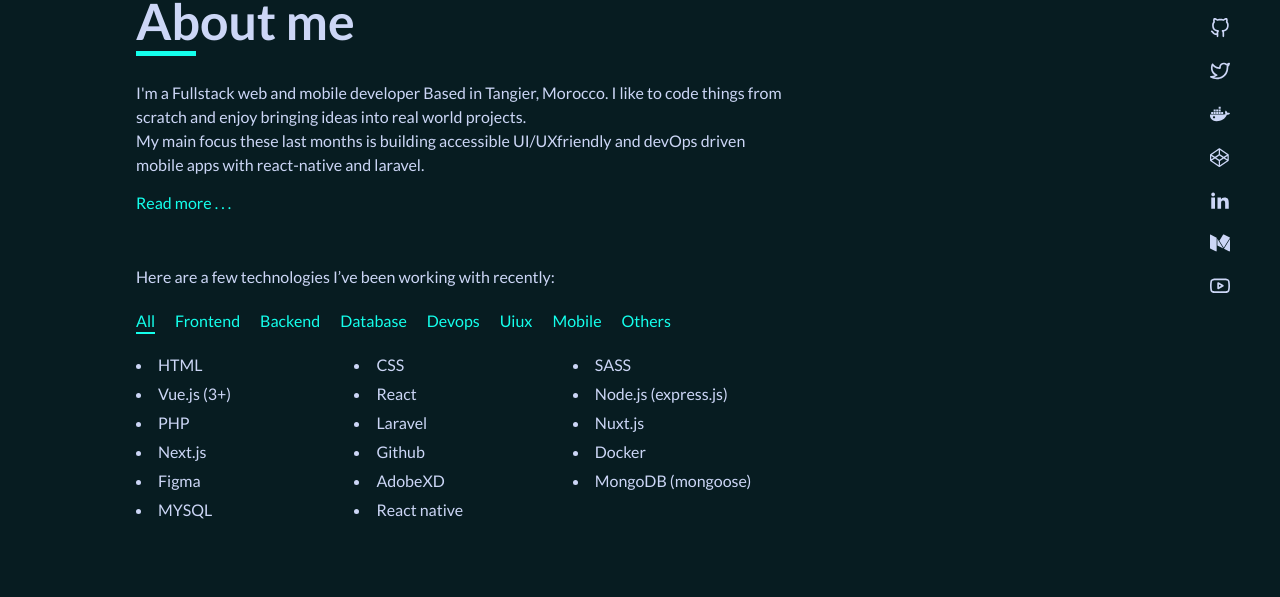
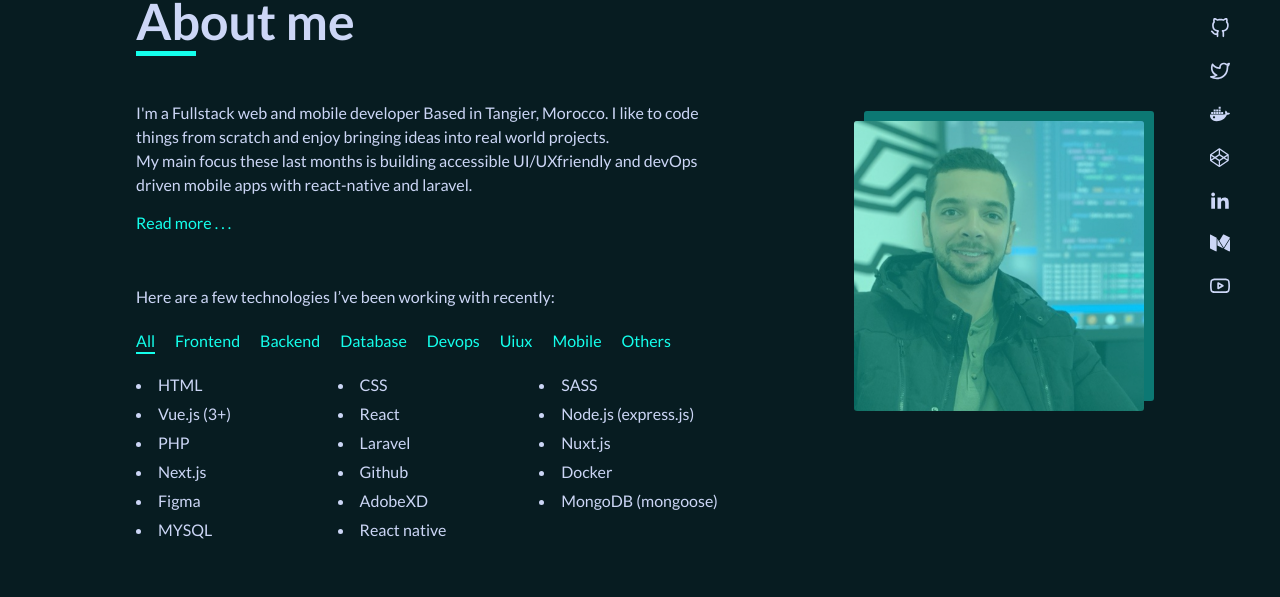
Before and after one commit to Hamzasehouli/myportfolio-nextjs, a Next.js app: page /about in a window 1280 px wide. Shown: the part 182-779 px from the top of the page. Built offline with nearby package versions, Linux system fonts and the light colour scheme.

Commit message:
Added my personal image, refactored and restyled the about page

```diff
--- a/components/BasePage.module.css
+++ b/components/BasePage.module.css
@@ -14,6 +14,6 @@
 }
 
 .description {
-  width: 65%;
+  width: 100%;
   margin-top: 3rem;
 }
--- /dev/null
+++ b/data/menu.js
@@ -0,0 +1,34 @@
+export const menu = [
+  {
+    id: "m1",
+    title: "all",
+  },
+  {
+    id: "m2",
+    title: "frontend",
+  },
+  {
+    id: "m3",
+    title: "backend",
+  },
+  {
+    id: "m4",
+    title: "database",
+  },
+  {
+    id: "m5",
+    title: "devops",
+  },
+  {
+    id: "m6",
+    title: "uiux",
+  },
+  {
+    id: "m7",
+    title: "mobile",
+  },
+  {
+    id: "m8",
+    title: "others",
+  },
+];
--- a/pages/about/index.js
+++ b/pages/about/index.js
@@ -2,47 +2,15 @@
 import BaseButton from "../../components/BaseButton";
 import { useState } from "react";
 import { TECHNOS as technos } from "../../data/techsList";
+import { menu } from "../../data/menu";
 import { MyStory } from "../../data/myStory";
 
 const About = function () {
   const [list, setList] = useState(technos);
   const [suite, setSuite] = useState(false);
   const [active, setActive] = useState("all");
-  const menu = [
-    {
-      id: "m1",
-      title: "all",
-    },
-    {
-      id: "m2",
-      title: "frontend",
-    },
-    {
-      id: "m3",
-      title: "backend",
-    },
-    {
-      id: "m4",
-      title: "database",
-    },
-    {
-      id: "m5",
-      title: "devops",
-    },
-    {
-      id: "m6",
-      title: "uiux",
-    },
-    {
-      id: "m7",
-      title: "mobile",
-    },
-    {
-      id: "m8",
-      title: "others",
-    },
-  ];
-  let markup = list.map((t) => (
+
+  const TechList = list.map((t) => (
     <li key={t.id}>
       <a target="_blank" className="links" href={t.link}>
         {t.title}
@@ -50,7 +18,7 @@
     </li>
   ));
 
-  const menuButton = menu.map((m) => (
+  const MenuButtons = menu.map((m) => (
     <li>
       <button
         key={m.id}
@@ -72,15 +40,21 @@
 
   return (
     <BasePage title="About me">
+      <section className="about-section">
+        <div style={{ width: "60%" }}>
           <div className="myself">
             <p>
-          I'm a Fullstack web and mobile developer Based in Tangier, Morocco. I
-          like to code things from scratch and enjoy bringing ideas into real
-          world projects.
+              I'm a Fullstack web and mobile developer Based in Tangier,
+              Morocco. I like to code things from scratch and enjoy bringing
+              ideas into real world projects.
               <br />
-          My main focus these last months is building accessible UI/UXfriendly
-          and devOps driven mobile apps with{" "}
-          <a className="links" target={"_blank"} href="https://reactnative.dev">
+              My main focus these last months is building accessible
+              UI/UXfriendly and devOps driven mobile apps with{" "}
+              <a
+                className="links"
+                target={"_blank"}
+                href="https://reactnative.dev"
+              >
                 react-native
               </a>{" "}
               and{" "}
@@ -106,10 +80,13 @@
           <p style={{ marginTop: "5rem" }}>
             Here are a few technologies I’ve been working with recently:
           </p>
-      <ul className="menu">{menuButton}</ul>
+          <ul className="menu">{MenuButtons}</ul>
           <div>
-        <ul className="techs">{markup}</ul>
+            <ul className="techs">{TechList}</ul>
           </div>
+        </div>
+        <figure className="personal-image"></figure>
+      </section>
     </BasePage>
   );
 };
--- a/styles/about.css
+++ b/styles/about.css
@@ -61,3 +61,48 @@
     width: 100%;
   }
 }
+
+.personal-image {
+  background-image: url("../public/hamza-sehouli-image.jpg");
+  width: 29rem;
+  height: 29rem;
+  background-size: cover;
+  background-position: center;
+  border-radius: 3px;
+  position: relative;
+  margin: 4rem 0;
+}
+
+.personal-image::before {
+  top: -10px;
+  right: -10px;
+  background-color: var(--color-secondary-light);
+  z-index: -9;
+}
+
+.personal-image::after,
+.personal-image::before {
+  content: "";
+  height: 100%;
+  width: 100%;
+  position: absolute;
+  border-radius: inherit;
+}
+
+.personal-image::after {
+  transition: all 0.2s;
+  background-color: var(--color-secondary-light);
+}
+
+.personal-image:hover::after {
+  background-color: transparent;
+}
+.personal-image:hover::before {
+  right: 10px;
+  top: 10px;
+}
+
+.about-section {
+  display: flex;
+  justify-content: space-between;
+}
--- a/styles/globals.css
+++ b/styles/globals.css
@@ -4,7 +4,7 @@
   --color-primary: #071c21;
   --color-primary-dark: black;
 
-  --color-secondary-light: yellow;
+  --color-secondary-light: #14ffeb67;
   --color-secondary: #14ffec;
   --color-secondary-dark: yellow;
 
```
Also changed, not shown: public/hamza-sehouli-image.jpg (added). Lines whose indentation alone changed are shown as unchanged.
